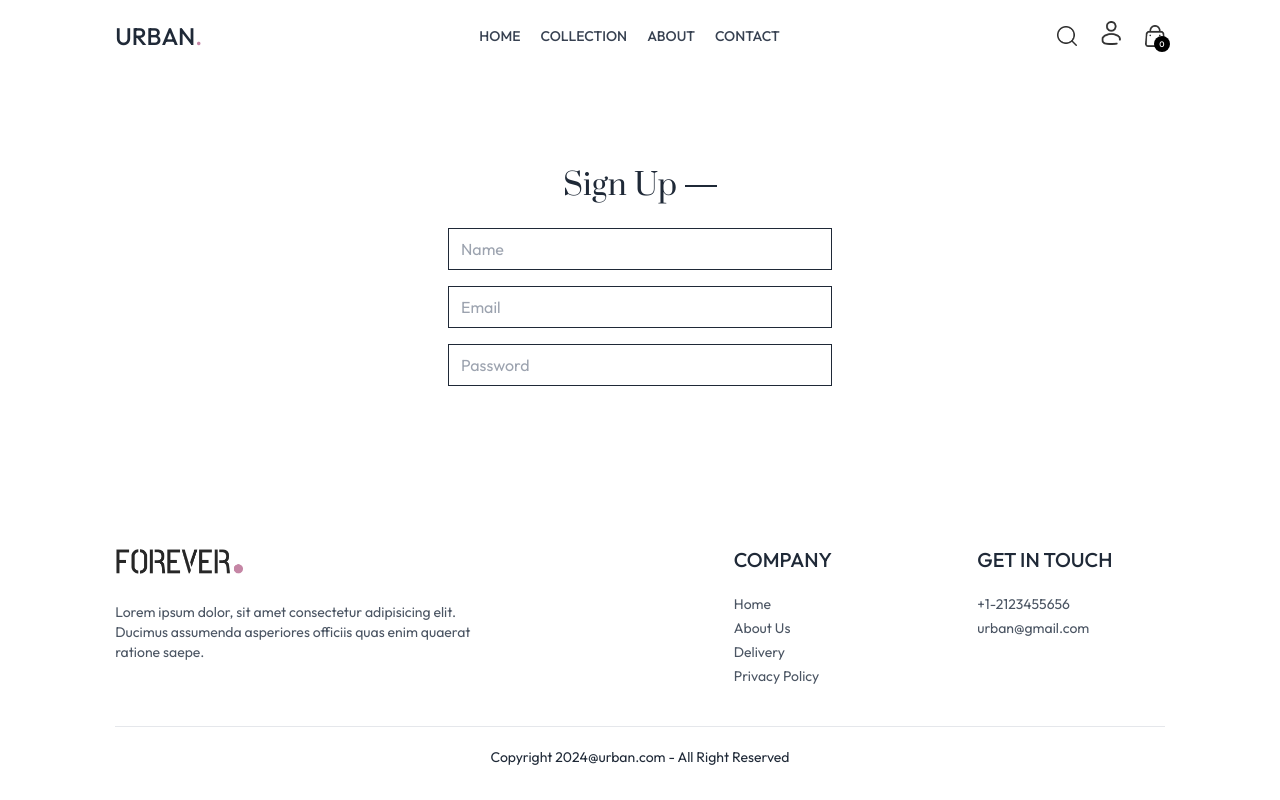
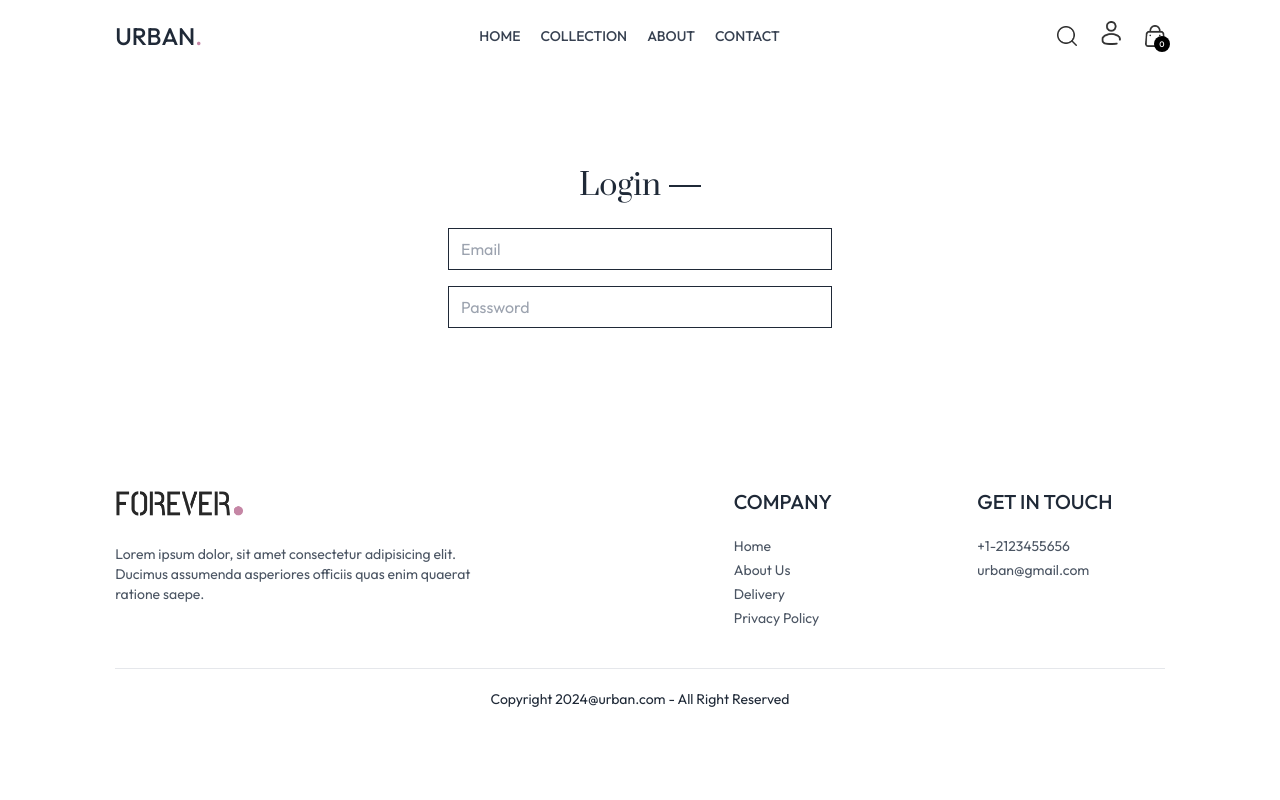
Before and after one commit to ashrafultusar/urban-frontend, a React (Vite) app in the folder urban-frontend/: page /login in a window 1280 px wide. Built offline with nearby package versions, Linux system fonts and the light colour scheme.

Commit message:
added update condition

```diff
--- a/urban-frontend/src/pages/Login.jsx
+++ b/urban-frontend/src/pages/Login.jsx
@@ -1,17 +1,36 @@
 import React, { useState } from "react";
 
 const Login = () => {
-  const [currentState, setCurrentState] = useState("Sign Up");
+  const [currentState, setCurrentState] = useState("Login");
   return (
     <form className="flex flex-col items-center w-[90%] sm:max-w-96 m-auto mt-14 gap-4 text-gray-800">
       <div className="inline-flex items-center gap-2 mb-2 mt-10">
         <p className="font-prata text-3xl">{currentState}</p>
         <hr className="border-none h-[1.5px] w-8 bg-gray-800" />
-          </div>
+      </div>
+      {currentState === "Login" ? (
+        ""
+      ) : (
+        <input
+          required
+          type="text"
+          className="w-full px-3 py-2 border border-gray-800"
+          placeholder="Name"
+        />
+      )}
 
-          <input required type="text" className="w-full px-3 py-2 border border-gray-800" placeholder="Name"/>
-          <input required type="email" className="w-full px-3 py-2 border border-gray-800" placeholder="Email" />
-          <input required type="password" className="w-full px-3 py-2 border border-gray-800" placeholder="Password"/>
+      <input
+        required
+        type="email"
+        className="w-full px-3 py-2 border border-gray-800"
+        placeholder="Email"
+      />
+      <input
+        required
+        type="password"
+        className="w-full px-3 py-2 border border-gray-800"
+        placeholder="Password"
+      />
     </form>
   );
 };
```
